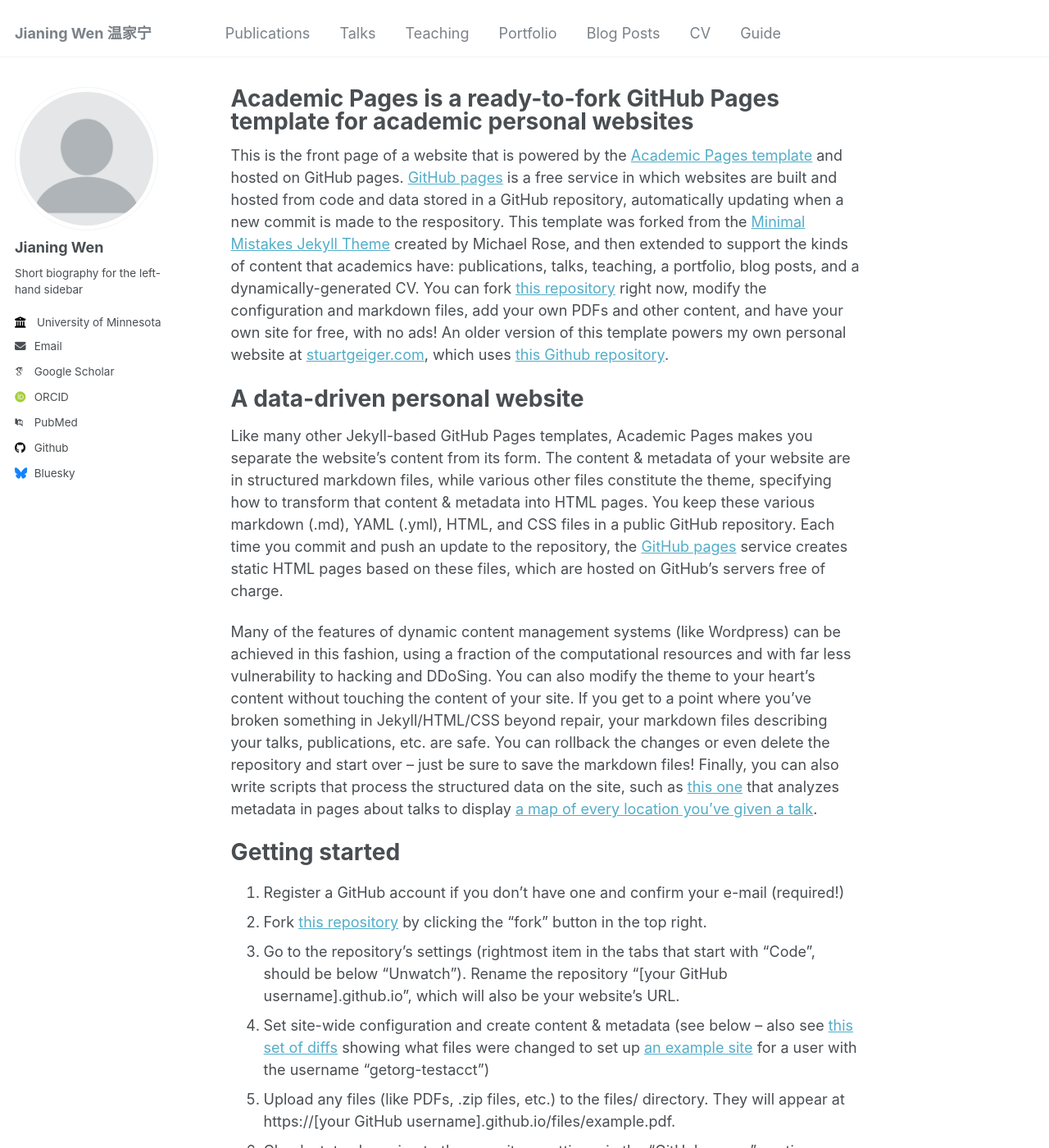
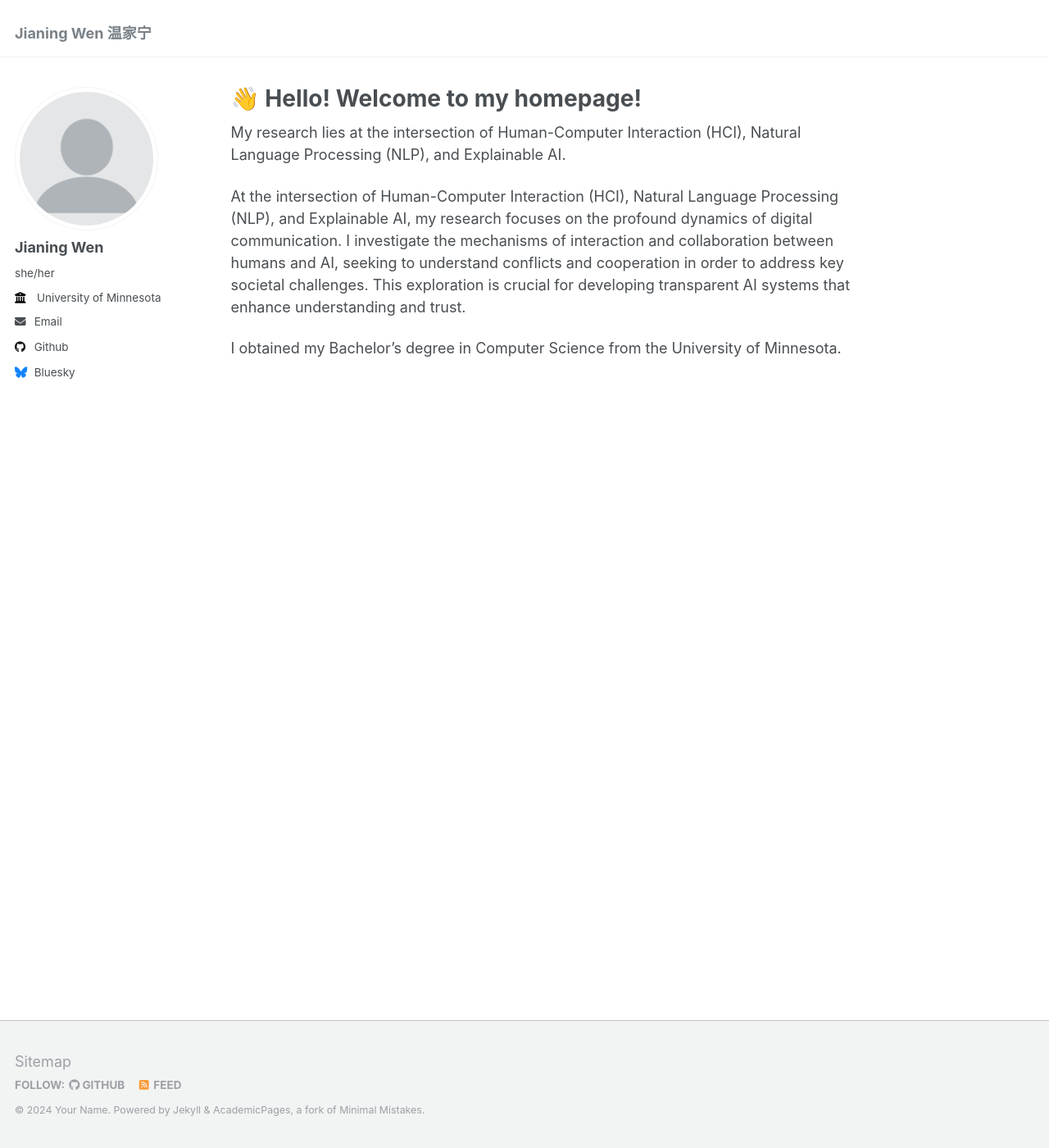
Before and after one commit to JianingWen/JianingWen.github.io, a Jekyll site: the page built from _pages/about.md, in a window 1280 px wide and 1400 px high. Shown: the whole window at 82% size. Built offline with Jekyll 4.4.1, drawn with Linux system fonts in a browser that asks for light colours; some web fonts are replaced; some of the changed text lies outside the part shown.

Commit message:
small changes2

```diff
--- a/_config.yml
+++ b/_config.yml
@@ -23,21 +23,20 @@ author:
   # Biographic information
   avatar           : "profile.png"
   name             : "Jianing Wen"
-  pronouns         : # example: "she/her"
-  bio              : "Short biography for the left-hand sidebar"
+  pronouns         : "she/her"
   # location         : "Earth"
   employer         : "University of Minnesota"
   uri              : # URL
   email            : "wen00112@umn.edu"
 
   # Academic websites
-  arxiv            : # URL - Update with the correct link to your profile
-  googlescholar    : "https://scholar.google.com/citations?user=PS_CX0AAAAAJ"
-  impactstory      : # URL
-  orcid            : "http://orcid.org/yourorcidurl"
-  semantic         : # URL
-  pubmed           : "https://www.ncbi.nlm.nih.gov/pubmed/?term=john+snow"
-  researchgate     : # URL
+  # arxiv            : # URL - Update with the correct link to your profile
+  # googlescholar    : "https://scholar.google.com/citations?user=PS_CX0AAAAAJ"
+  # impactstory      : # URL
+  # orcid            : "http://orcid.org/yourorcidurl"
+  # semantic         : # URL
+  # pubmed           : "https://www.ncbi.nlm.nih.gov/pubmed/?term=john+snow"
+  # researchgate     : # URL
 
   # Repositories and software development
   bitbucket        : # Username - Update with your username on the site
--- a/_pages/about.md
+++ b/_pages/about.md
@@ -1,15 +1,20 @@
 ---
 permalink: /
-title: "Academic Pages is a ready-to-fork GitHub Pages template for academic personal websites"
+title: "👋 Hello! Welcome to my homepage!"
 author_profile: true
 redirect_from:
   - /about/
   - /about.html
 ---
 
-This is the front page of a website that is powered by the [Academic Pages template](https://github.com/academicpages/academicpages.github.io) and hosted on GitHub pages. [GitHub pages](https://pages.github.com) is a free service in which websites are built and hosted from code and data stored in a GitHub repository, automatically updating when a new commit is made to the respository. This template was forked from the [Minimal Mistakes Jekyll Theme](https://mmistakes.github.io/minimal-mistakes/) created by Michael Rose, and then extended to support the kinds of content that academics have: publications, talks, teaching, a portfolio, blog posts, and a dynamically-generated CV. You can fork [this repository](https://github.com/academicpages/academicpages.github.io) right now, modify the configuration and markdown files, add your own PDFs and other content, and have your own site for free, with no ads! An older version of this template powers my own personal website at [stuartgeiger.com](http://stuartgeiger.com), which uses [this Github repository](https://github.com/staeiou/staeiou.github.io).
 
-A data-driven personal website
+My research lies at the intersection of Human-Computer Interaction (HCI), Natural Language Processing (NLP), and Explainable AI.
+
+At the intersection of Human-Computer Interaction (HCI), Natural Language Processing (NLP), and Explainable AI, my research focuses on the profound dynamics of digital communication. I investigate the mechanisms of interaction and collaboration between humans and AI, seeking to understand conflicts and cooperation in order to address key societal challenges. This exploration is crucial for developing transparent AI systems that enhance understanding and trust.
+
+I obtained my Bachelor's degree in Computer Science from the University of Minnesota.
+
+<!-- A data-driven personal website
 ======
 Like many other Jekyll-based GitHub Pages templates, Academic Pages makes you separate the website's content from its form. The content & metadata of your website are in structured markdown files, while various other files constitute the theme, specifying how to transform that content & metadata into HTML pages. You keep these various markdown (.md), YAML (.yml), HTML, and CSS files in a public GitHub repository. Each time you commit and push an update to the repository, the [GitHub pages](https://pages.github.com/) service creates static HTML pages based on these files, which are hosted on GitHub's servers free of charge.
 
@@ -46,4 +51,4 @@ Example: editing a markdown file for a talk
 
 For more info
 ------
-More info about configuring Academic Pages can be found in [the guide](https://academicpages.github.io/markdown/). The [guides for the Minimal Mistakes theme](https://mmistakes.github.io/minimal-mistakes/docs/configuration/) (which this theme was forked from) might also be helpful.
+More info about configuring Academic Pages can be found in [the guide](https://academicpages.github.io/markdown/). The [guides for the Minimal Mistakes theme](https://mmistakes.github.io/minimal-mistakes/docs/configuration/) (which this theme was forked from) might also be helpful. -->
```
Also changed, not shown: _data/navigation.yml (+14 -14 lines).
